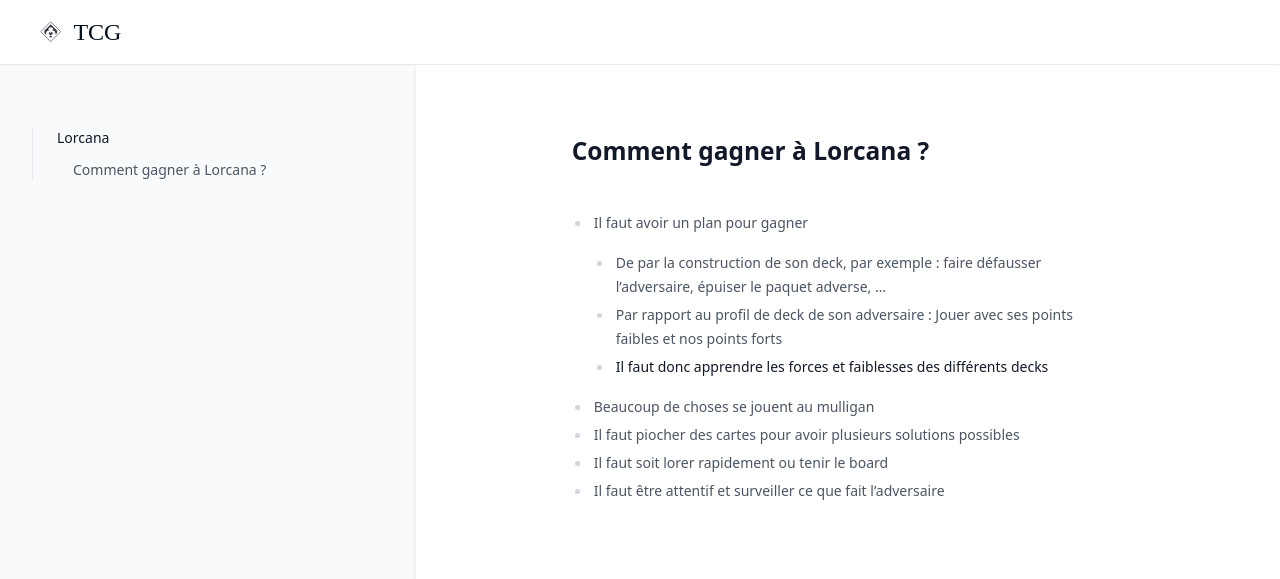
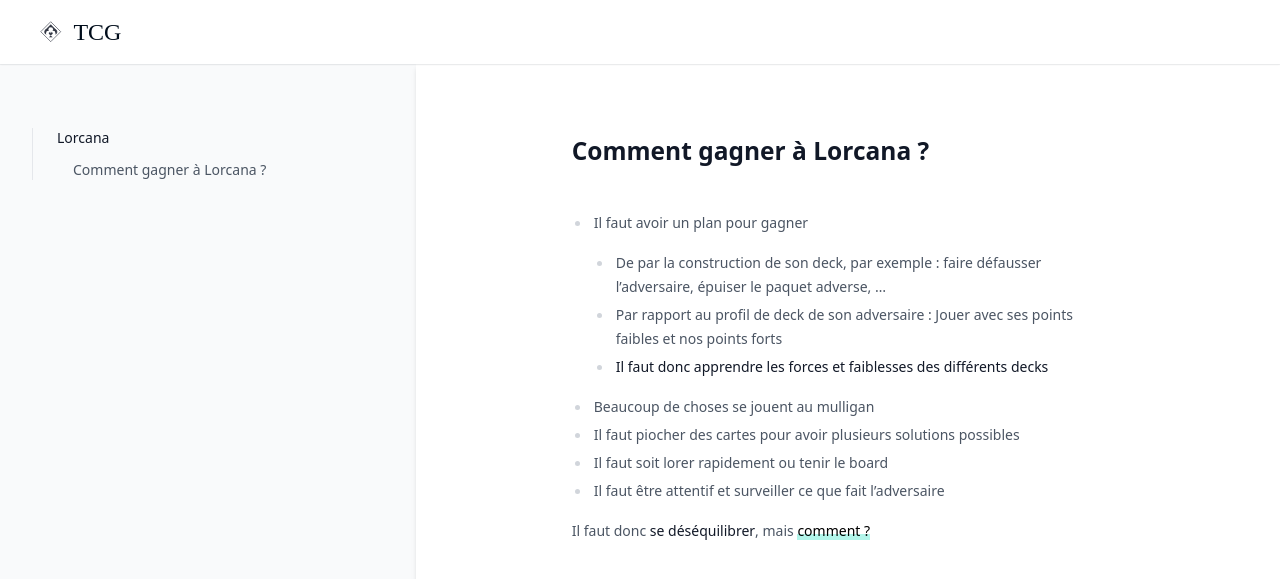
Before and after one commit to greglejeune/ebook, a Jekyll site: the page built from _tcg/lorcana.md, in a window 1280 px wide. Shown: the top 579 px of the page. Built offline with Jekyll 4.4.1, drawn with Linux system fonts in a browser that asks for light colours.

Commit message:
Update lorcana.md

```diff
--- a/_tcg/lorcana.md
+++ b/_tcg/lorcana.md
@@ -14,3 +14,5 @@ category: strategy
 - Il faut piocher des cartes pour avoir plusieurs solutions possibles
 - Il faut soit lorer rapidement ou tenir le board
 - Il faut être attentif et surveiller ce que fait l'adversaire
+
+<p style="text-align: justify;">Il faut donc <strong>se déséquilibrer</strong>, mais <span>comment ?</span></p>
```
